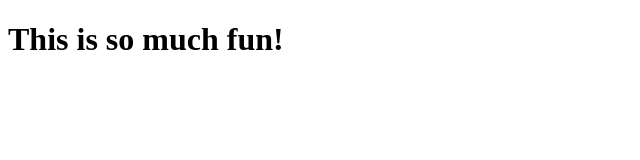
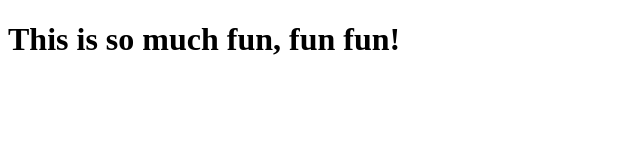
Before and after one commit to JeffPinegar/codingdemo, a plain HTML site: page index.html in a window 1280 px wide. Shown: the whole page, without its empty margins (0-640 px from the left). Drawn offline with Linux system fonts and the light colour scheme.

Commit message:
added fun fun fun to the header

```diff
--- a/index.html
+++ b/index.html
@@ -8,6 +8,6 @@
         <title>Document</title>
     </head>
     <body>
-    <h1>This is so much fun!</h1>
+    <h1>This is so much fun, fun fun!</h1>
     </body>
 </html>
```
